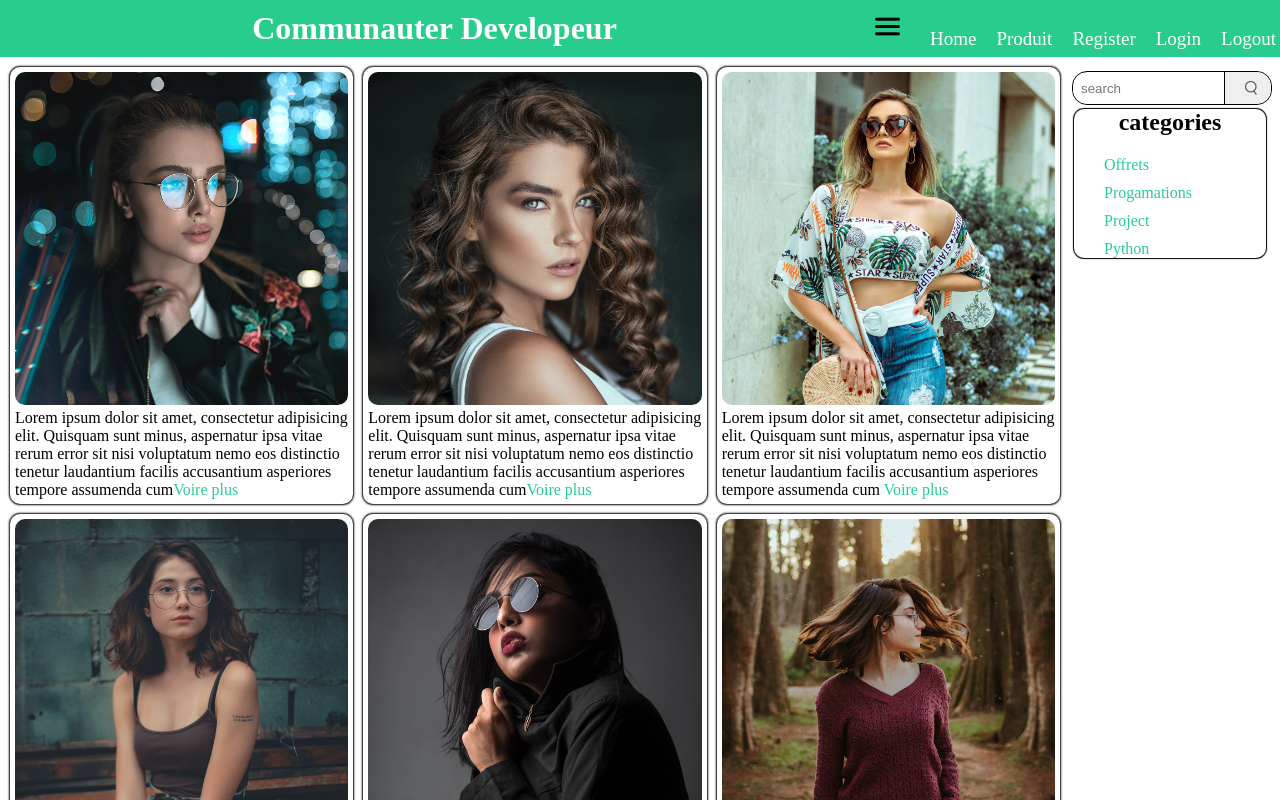
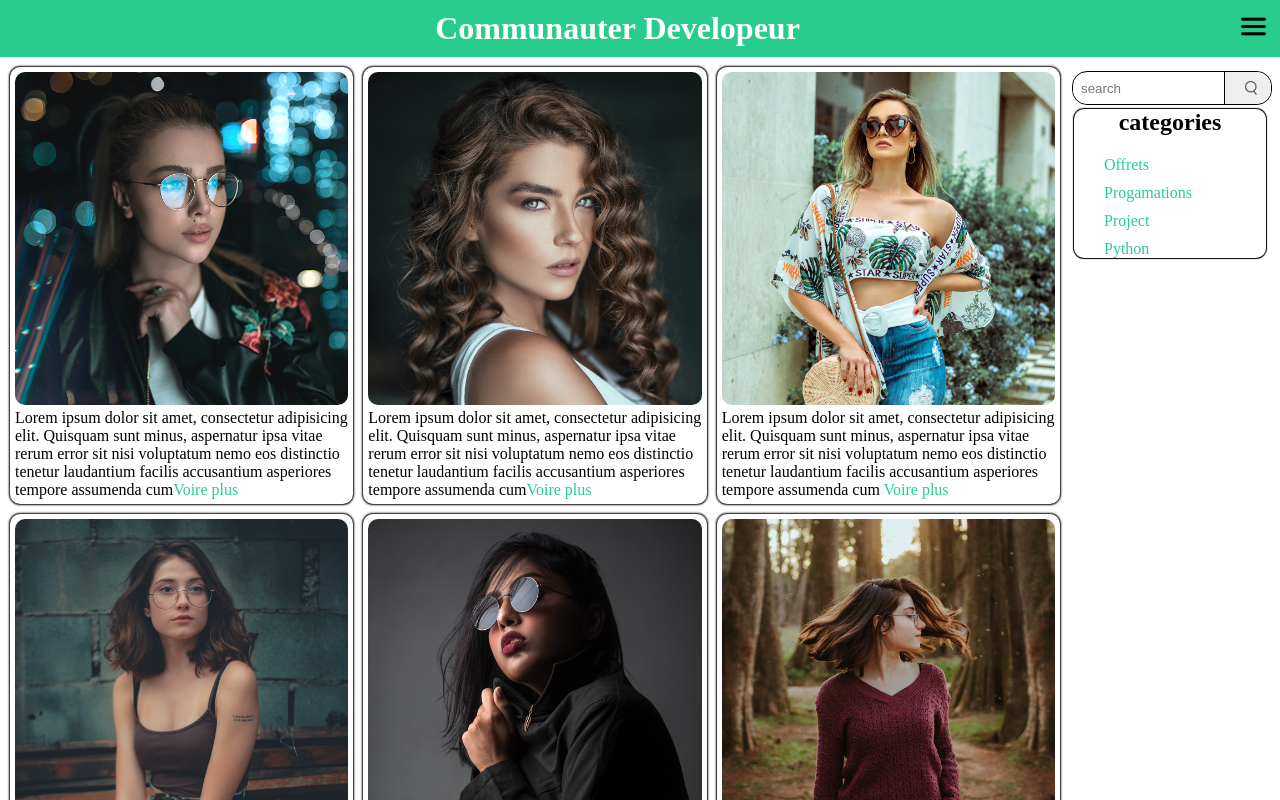
Before and after one commit to Djanfarouhanif/SCP_BLOG, an Angular app: page / in a window 1280 px wide. Shown: the top 800 px of the page. Built offline with nearby package versions, Linux system fonts and the light colour scheme.

Commit message:
navbar position after click menu

```diff
--- a/src/app/nav-bar/nav-bar.component.css
+++ b/src/app/nav-bar/nav-bar.component.css
@@ -21,7 +21,9 @@
     }
 }
 
-
+.fixed{
+    position: fixed;
+}
 .navbar{
     display: flex;
 
@@ -32,7 +34,7 @@
 
         li{
             list-style-type: none;
-            display: inline-block;
+
             font-size: 19px;
             margin-left: 20px;
 
@@ -44,7 +46,7 @@
         }
     }
     .menu-icon {
-
+       transition: 0.4s ease-in-out;
         padding: 10px;
 
 
@@ -56,7 +58,7 @@
     }
 
 }
-ul li a:hover{
+.desktop_menu ul li a:hover{
     font-size: 19px;
     font-weight: bold;
     cursor: pointer;
@@ -68,12 +70,9 @@ ul li a:hover{
 }
 
 
-.desktop_menu{
-    margin-top:24px
-}
 
 
-@media screen and  (max-width:900px){
+
     .desktop_menu{
         position: fixed;
         transition: 0.4s ease-in-out;
@@ -98,4 +97,3 @@ ul li a:hover{
         right: 0;
         transition: 0.4s ease-in-out;
     }
-}
--- a/src/app/nav-bar/nav-bar.component.html
+++ b/src/app/nav-bar/nav-bar.component.html
@@ -1,18 +1,18 @@
-<div class="navbar-content">
+<div class="navbar-content" [ngClass]="{'fixed': isMenuOpen}">
     <div class="nav">
         <h1>Communauter Developeur </h1>
     </div>
     <div class="navbar">
         <div class="menu-icon" (click)="openMenu()">
-            <img src="../../assets/icon/menu-burger.png" alt="">
+            <img src="../../assets/icon/{{menu_icon}}.png" alt="">
         </div>
             <div class="desktop_menu" [class.mobile_menu]="menuValue">
                 <ul>
-                    <li><a href="#">Home</a></li>
-                    <li><a href="#">Produit</a></li>
-                    <li><a href="#">Register</a></li>
-                    <li><a href="#">Login</a></li>
-                    <li><a href="#">Logout</a></li>
+                    <li (click)="closeMenu()"><a href="#">Home</a></li>
+                    <li (click)="closeMenu()"><a href="#">Produit</a></li>
+                    <li (click)="closeMenu()"><a href="#">Register</a></li>
+                    <li (click)="closeMenu()"><a href="#">Login</a></li>
+                    <li (click)="closeMenu()"><a href="#">Logout</a></li>
                 </ul>
          </div>
     </div>
--- a/src/app/nav-bar/nav-bar.component.ts
+++ b/src/app/nav-bar/nav-bar.component.ts
@@ -1,20 +1,29 @@
 import { Component } from '@angular/core';
-
+import { CommonModule } from '@angular/common'
 @Component({
   selector: 'app-nav-bar',
   standalone: true,
-  imports: [],
+  imports: [ CommonModule ],
   templateUrl: './nav-bar.component.html',
   styleUrl: './nav-bar.component.css'
 })
 export class NavBarComponent {
     menuValue:boolean = false;
-    menu_icon:string = 'black'
+    menu_icon:string = 'menu';
+    isMenuOpen:boolean = false
 
     openMenu(){
       this.menuValue=!this.menuValue;
+      this.menu_icon = this.menuValue? 'close': 'menu';
+      this.isMenuOpen = !this.isMenuOpen;
+
+
+    }
+    closeMenu(){
+      this.menuValue = false;
+      this.menu_icon = "menu";
+      this.isMenuOpen = false;
 
     }
 
-
 }
```
Also changed, not shown: src/assets/icon/close.png (added), src/assets/icon/menu.png (renamed from src/assets/icon/menu-burger.png).
